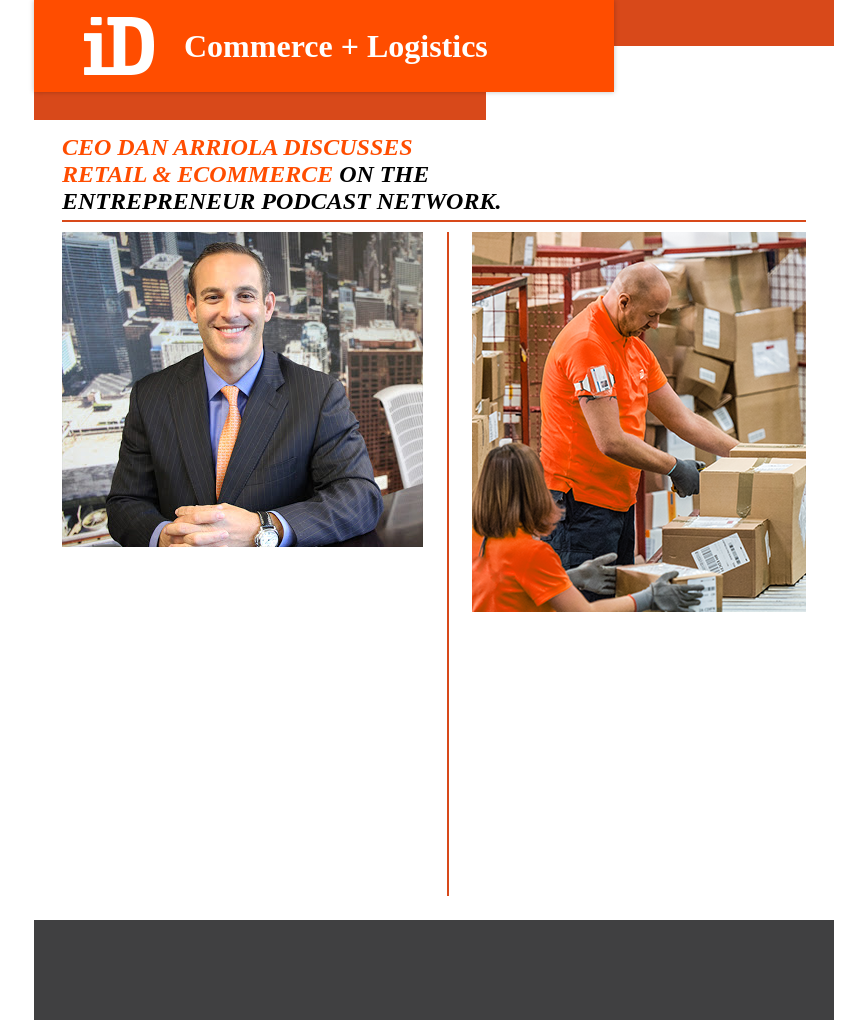
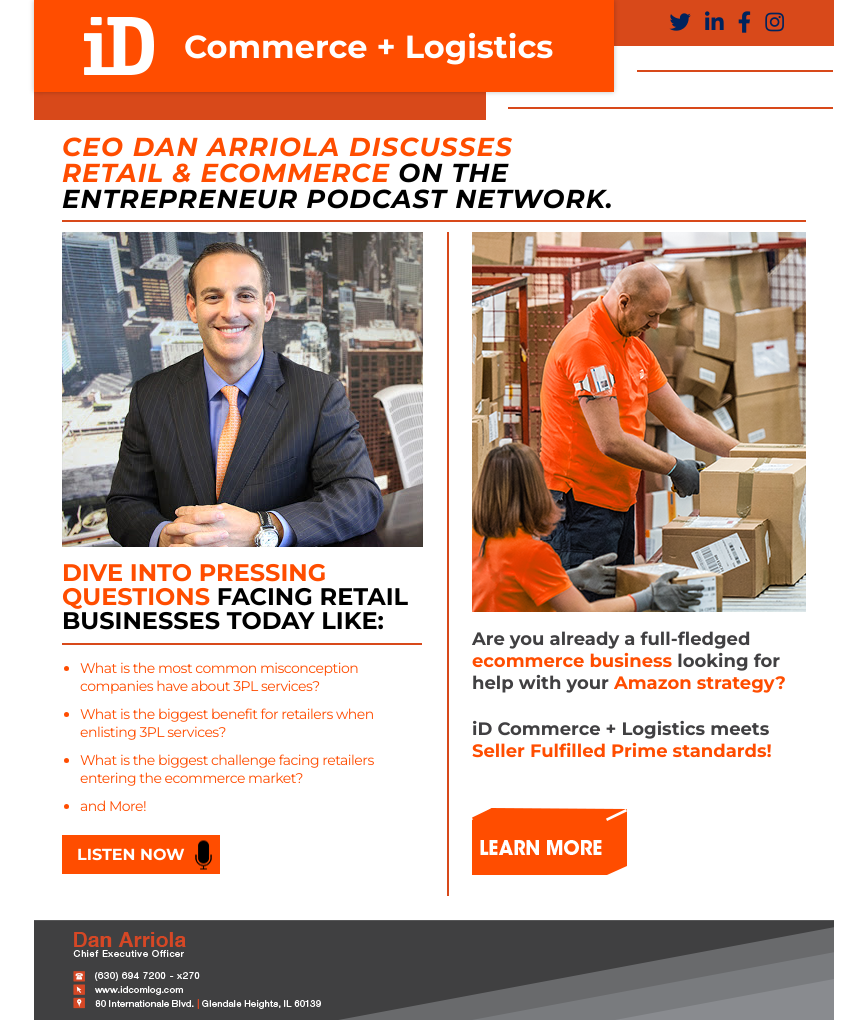
Before and after one commit to fischerjack/buena-vista-interview-coding-challenge, a plain HTML site: page index.html in a window 1280 px wide. Shown: the whole page, without its empty margins (206-1071 px from the left). Drawn offline with Linux system fonts and the light colour scheme.

Commit message:
static version of newsletter is complete

```diff
--- a/index.html
+++ b/index.html
@@ -4,116 +4,31 @@
   <meta charset="UTF-8">
   <meta name="viewport" content="width=device-width, initial-scale=1.0">
   <meta http-equiv="X-UA-Compatible" content="ie=edge">
-  <style type="text/css">
-   /*--- MEDIA QUERIES ---*/
-   @media screen and (min-width: 800px){
-    body{
-      width: 800px;
-      height: 1020px;
-      /* border: 1px solid black; */
-      margin: 0 auto;
-      position: relative;
-
-    }
-    main{
-      padding: 14px 28px 24px 28px;
-      /* border: 1px solid black; */
-      height: 800px;
-      box-sizing: border-box;
-    }
-
-    footer{
-      background-color: rgba(64,64,65,255);
-      height: 100px;
-    }
-    .header-overlay{
-      background-color: rgba(255, 77, 0, 255);
-      color: white;
-      width: 72.5%;
-      position: absolute;
-      height: 92px;
-      box-shadow: 0px 0px 5px rgba(0,0,0,0.25);
-    }
-    .header-overlay > .logo{
-      position: absolute;
-      top: 50%;
-      transform: translateY(-50%);
-      margin-left: 50px;
-    }
-    .header-overlay > h1{
-      margin: 0;
-      position: absolute;
-      top: 50%;
-      transform: translateY(-50%);
-      margin-left: 150px;
-    }
-    .navbar{
-      background-color: rgba(216, 73, 26, 255);
-      height: 46px;
-    }
-    .decoration-bar{
-      height: 74px;
-    }
-    .orange-decoration{
-      background-color: rgba(216, 73, 26, 255);
-      height: inherit;
-      width: 56.5%;
-    }
-    .white-decoration{
-
-    }
-    .top-text{
-      height: 88px;
-      border-bottom: 2px solid rgba(216, 73, 26, 255);
-      box-sizing: border-box;
-      text-transform: uppercase;
-    }
-    .top-text > span{
-      font-size: 24px;
-      margin: 0;
-      font-weight: bold;
-      font-style: italic;
-    }
-    .orange-text{
-      color: rgba(255, 77, 0, 255);
-    }
-    .columns{
-      height: 674px;
-      padding-top: 10px;
-      box-sizing: border-box;
-    }
-    .left-column{
-      width: 386px;
-      height: 100%;
-      border-right: 1px solid rgba(216, 73, 26, 255);
-      float: left;
-      box-sizing: border-box;
-    }
-    .right-column{
-      width: 358px;
-      height: 100%;
-      padding-left: 23px;
-      border-left: 1px solid rgba(216, 73, 26, 255);
-      float: right;
-      box-sizing: border-box;
-    }
-   }
-
-  </style>
+  <link href="https://fonts.googleapis.com/css?family=Montserrat:400,700,700i" rel="stylesheet">
+  <link rel="stylesheet" href="https://use.fontawesome.com/releases/v5.8.1/css/brands.css" integrity="sha384-n9+6/aSqa9lBidZMRCQHTHKJscPq6NW4pCQBiMmHdUCvPN8ZOg2zJJTkC7WIezWv" crossorigin="anonymous">
+  <link rel="stylesheet" href="https://use.fontawesome.com/releases/v5.8.1/css/fontawesome.css" integrity="sha384-vd1e11sR28tEK9YANUtpIOdjGW14pS87bUBuOIoBILVWLFnS+MCX9T6MMf0VdPGq" crossorigin="anonymous">
+  <link rel="stylesheet" href="./style.css" type="text/css">
   <title>iD Commerce + Logistics</title>
 </head>
 <body>
   <div>
     <header class="header-overlay"><img class="logo" src="./id.png"/><h1>Commerce + Logistics</h1></header>
-    <nav class="navbar"></nav>
+    <nav class="navbar">
+      <div>
+        <a href="https://www.twitter.com/idcomlog"><i class="fab fa-twitter fa-lg"></i></a>
+        <a href="https://www.linkedin.com/company/id-commerce-and-logistics/"><i class="fab fa-linkedin-in fa-lg"></i></a>
+        <a href="https://www.facebook.com/idcomlog/"><i class="fab fa-facebook-f fa-lg"></i></a>
+        <a href="https://www.instagram.com/idcomlog/"><i class="fab fa-instagram fa-lg"></i></a>
+      </div>
+    </nav>
     <div class="decoration-bar">
       <div class="orange-decoration"></div>
-      <div class="white-decoration"></div>
+      <img src="./decoration.png" class="line-decoration"/>
     </div>
   </div>
   <main>
     <div class="top-text">
-      <span class="orange-text">CEO Dan Arriola discusses</span>
+      <span class="orange-text extra-letter-spacing">CEO Dan Arriola discusses</span>
       <br />
       <span class="orange-text">retail & ecommerce</span><span> on the</span>
       <br />
@@ -122,14 +37,41 @@
     <div class="columns">
       <div class="left-column">
         <img src="./dan.png" />
+        <div>
+          <span class="orange-text">Dive into pressing</span>
+          <br />
+          <span class="orange-text">questions</span><span> facing retail</span>
+          <br />
+          <span>businesses today like:</span>
+        </div>
+        <ul>
+          <li>What is the most common misconception <br />companies have about 3PL services?</li>
+          <li>What is the biggest benefit for retailers when <br />enlisting 3PL services?</li>
+          <li>What is the biggest challenge facing retailers <br />entering the ecommerce market?</li>
+          <li>and More!</li>
+        </ul>
+        <a href="https://www.idcomlog.com/smarter-retail-fulfillment-strategies-discussion-with-the-entrepreneur-podcast-network/" class="listen-now">LISTEN NOW<img src="./mic.png" class="mic"/></a>
       </div>
       <div class="right-column">
         <img src="./worker.png" />
+        <div>
+          <span>Are you already a full-fledged</span>
+          <br />
+          <span class="orange-text">ecommerce business</span><span> looking for</span>
+          <br />
+          <span>help with your</span><span class="orange-text"> Amazon strategy?</span>
+        </div>
+        <div>
+          <span>iD Commerce + Logistics meets</span>
+          <br />
+          <span class="orange-text">Seller Fulfilled Prime standards!</span>
+        </div>
+        <a href="https://www.idcomlog.com/amazon-services/"><img class="learn-more" src="./learn-more.png"/></a>
       </div>
     </div>
   </main>
   <footer>
-
+    <img src="./contact.png" class="contact"/>
   </footer>
 
 </body>
--- /dev/null
+++ b/style.css
@@ -0,0 +1,165 @@
+body{
+  width: 800px;
+  height: 1020px;
+  /* border: 1px solid black; */
+  margin: 0 auto;
+  position: relative;
+  font-family: 'Montserrat', sans-serif;
+}
+main{
+  padding: 14px 28px 24px 28px;
+  /* border: 1px solid black; */
+  height: 800px;
+  box-sizing: border-box;
+}
+
+.header-overlay{
+  background-color: rgba(255, 77, 0, 255);
+  color: white;
+  width: 72.5%;
+  position: absolute;
+  height: 92px;
+  box-shadow: 0px 0px 5px rgba(0,0,0,0.25);
+
+}
+.header-overlay > .logo{
+  position: absolute;
+  top: 50%;
+  transform: translateY(-50%);
+  margin-left: 50px;
+}
+.header-overlay > h1{
+  margin: 0;
+  position: absolute;
+  top: 50%;
+  transform: translateY(-50%);
+  margin-left: 150px;
+}
+.navbar{
+  background-color: rgba(216, 73, 26, 255);
+  height: 46px;
+  position: relative;
+  z-index: -1;
+}
+.navbar > div{
+  position: absolute;
+  right: 5%;
+  top: 50%;
+  transform: translateY(-50%);
+}
+.navbar > div > a{
+  text-decoration: none;
+}
+.navbar > div > a > i{
+  margin-right: 10px;
+  color: rgba(0, 35, 93, 255);
+}
+.decoration-bar{
+  height: 74px;
+}
+.orange-decoration{
+  background-color: rgba(216, 73, 26, 255);
+  height: inherit;
+  width: 56.5%;
+  display: inline-block;
+}
+.line-decoration{
+  float: right;
+}
+.top-text{
+  /* height: 96px;
+  border-bottom: 2px solid rgba(216, 73, 26, 255);
+  box-sizing: border-box;
+  padding-bottom: 8px;
+  text-transform: uppercase; */
+
+  height: 88px;
+  border-bottom: 2px solid rgba(216, 73, 26, 255);
+  box-sizing: border-box;
+  padding-bottom: 8px;
+  text-transform: uppercase;
+}
+.top-text > span{
+  font-size: 26px;
+  margin: 0;
+  font-style: italic;
+  letter-spacing: 1px;
+  line-height: 26px;
+}
+.top-text > .extra-letter-spacing{
+  letter-spacing: 1.25px;
+}
+.orange-text{
+  color: rgba(255, 77, 0, 255);
+}
+.columns{
+  height: 674px;
+  padding-top: 10px;
+  box-sizing: border-box;
+}
+.left-column{
+  width: 386px;
+  height: 100%;
+  border-right: 1px solid rgba(216, 73, 26, 255);
+  float: left;
+  box-sizing: border-box;
+}
+.left-column > div{
+  padding: 10px 0;
+  border-bottom: 2px solid rgba(216, 73, 26, 255);
+  margin-right: 25px;
+}
+.left-column > div > span{
+  font-size: 24px;
+  text-transform: uppercase;
+  font-weight: 700;
+  line-height: 24px;
+}
+.left-column > ul{
+  color: rgba(255, 77, 0, 255);
+  padding-left: 18px;
+  font-size: 14px;
+  letter-spacing: -0.5px;
+  margin-bottom: 30px;
+}
+.left-column > ul > li{
+  margin-bottom: 10px;
+}
+.listen-now{
+  background-color: rgba(255, 77, 0, 255);
+  text-decoration: none;
+  color: white;
+  padding: 10px 35px 10px 15px;
+  font-weight: 700;
+  position: relative;
+}
+.mic{
+  position: absolute;
+  top: 50%;
+  transform: translateY(-50%);
+  right: 5%;
+}
+.right-column{
+  width: 358px;
+  height: 100%;
+  padding-left: 23px;
+  border-left: 1px solid rgba(216, 73, 26, 255);
+  float: right;
+  box-sizing: border-box;
+  color: rgba(65,64,66,255);
+}
+.right-column > div{
+  margin-top: 12px;
+  margin-bottom: 24px;
+}
+.right-column > div > span{
+  font-size: 18px;
+  font-weight: 700;
+}
+.learn-more{
+  margin-top: 22px;
+}
+.contact{
+  margin: 0;
+  display: block;
+}
```
Also changed, not shown: contact.png (added), decoration.png (added), learn-more.png (added), mic.png (added), 1 other file.
